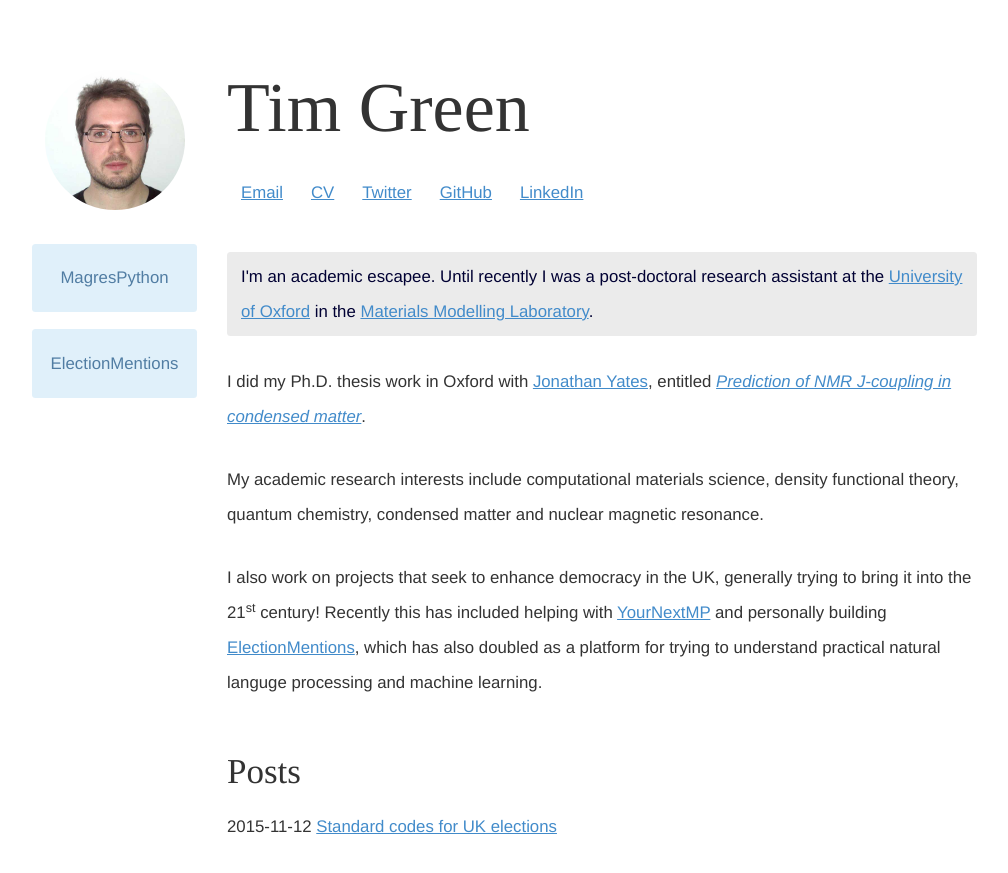
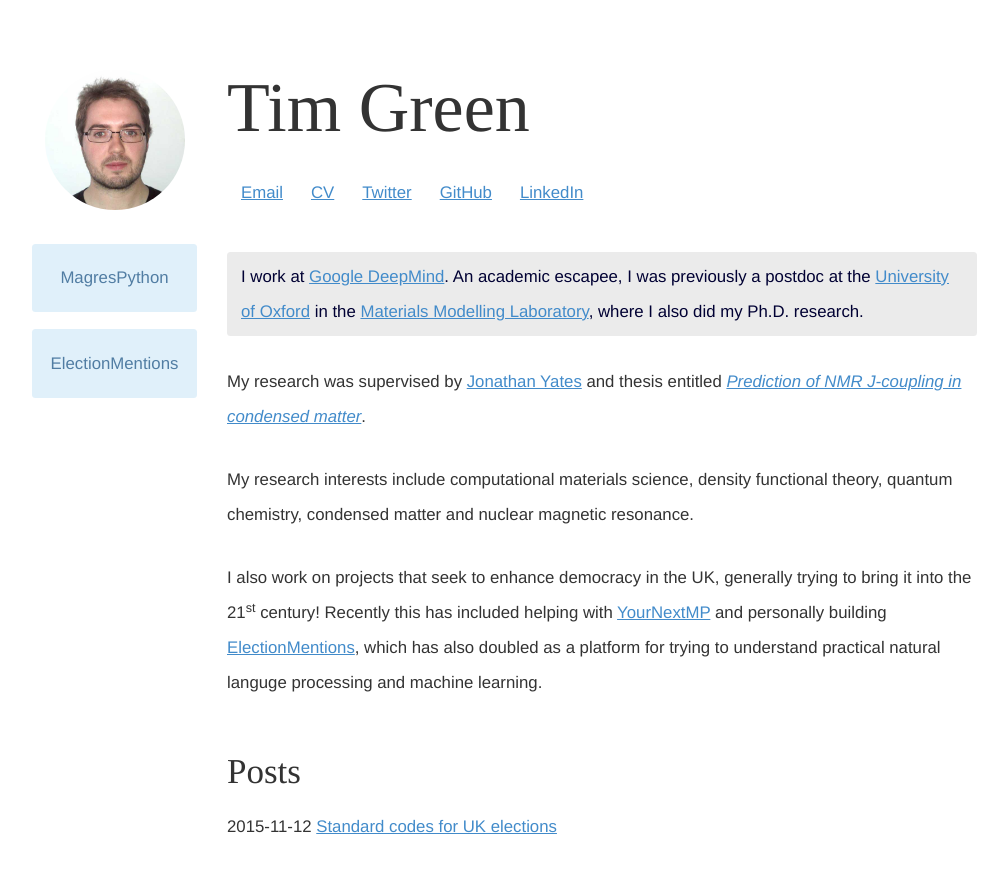
Before and after one commit to tfgg/tfgg.github.io, a Jekyll site: the page built from index.html, in a window 1280 px wide and 900 px high. Shown: the top 873 px of the window, without its empty margins (38-1046 px from the left). Built offline with Jekyll 4.4.1, drawn with Linux system fonts in a browser that asks for light colours; nearby versions of some CDN libraries; some web fonts are replaced; Markdown is read by kramdown in place of the engine named in the settings.

Commit message:
update front page

```diff
--- a/index.html
+++ b/index.html
@@ -25,11 +25,11 @@ css: main.css
         <div style='clear:both;'></div>
       </ul>
 
-      <p class='block-highlight'>I'm an academic escapee. Until recently I was a post-doctoral research assistant at the <a href='http://www.ox.ac.uk/' target="_blank">University of Oxford</a> in the <a href='http://mml.materials.ox.ac.uk/' target="_blank">Materials Modelling Laboratory</a>.
+      <p class='block-highlight'>I work at <a href="https://deepmind.com/">Google DeepMind</a>. An academic escapee, I was previously a postdoc at the <a href='http://www.ox.ac.uk/' target="_blank">University of Oxford</a> in the <a href='http://mml.materials.ox.ac.uk/' target="_blank">Materials Modelling Laboratory</a>, where I also did my Ph.D. research.
 
-      <p>I did my Ph.D. thesis work in Oxford with <a href='http://users.ox.ac.uk/~oums0549/' target="_blank">Jonathan Yates</a>, entitled <em><a href='/thesis/abstract/'>Prediction of NMR J-coupling in condensed matter</a></em>.</p>
+      <p>My research was supervised by <a href='http://users.ox.ac.uk/~oums0549/' target="_blank">Jonathan Yates</a> and thesis entitled <em><a href='/thesis/abstract/'>Prediction of NMR J-coupling in condensed matter</a></em>.</p>
 
-      <p>My academic research interests include computational materials science, density functional theory, quantum chemistry, condensed matter and nuclear magnetic resonance.</p>
+      <p>My research interests include computational materials science, density functional theory, quantum chemistry, condensed matter and nuclear magnetic resonance.</p>
 
       <p>I also work on projects that seek to enhance democracy in the UK, generally trying to bring it into the 21<sup>st</sup> century! Recently this has included helping with <a href='https://www.yournextmp.com/'>YourNextMP</a> and personally building <a href='https://www.electionmentions.com'>ElectionMentions</a>, which has also doubled as a platform for trying to understand practical natural languge processing and machine learning.</p>
 
```
Also changed, not shown: 1 other file.
